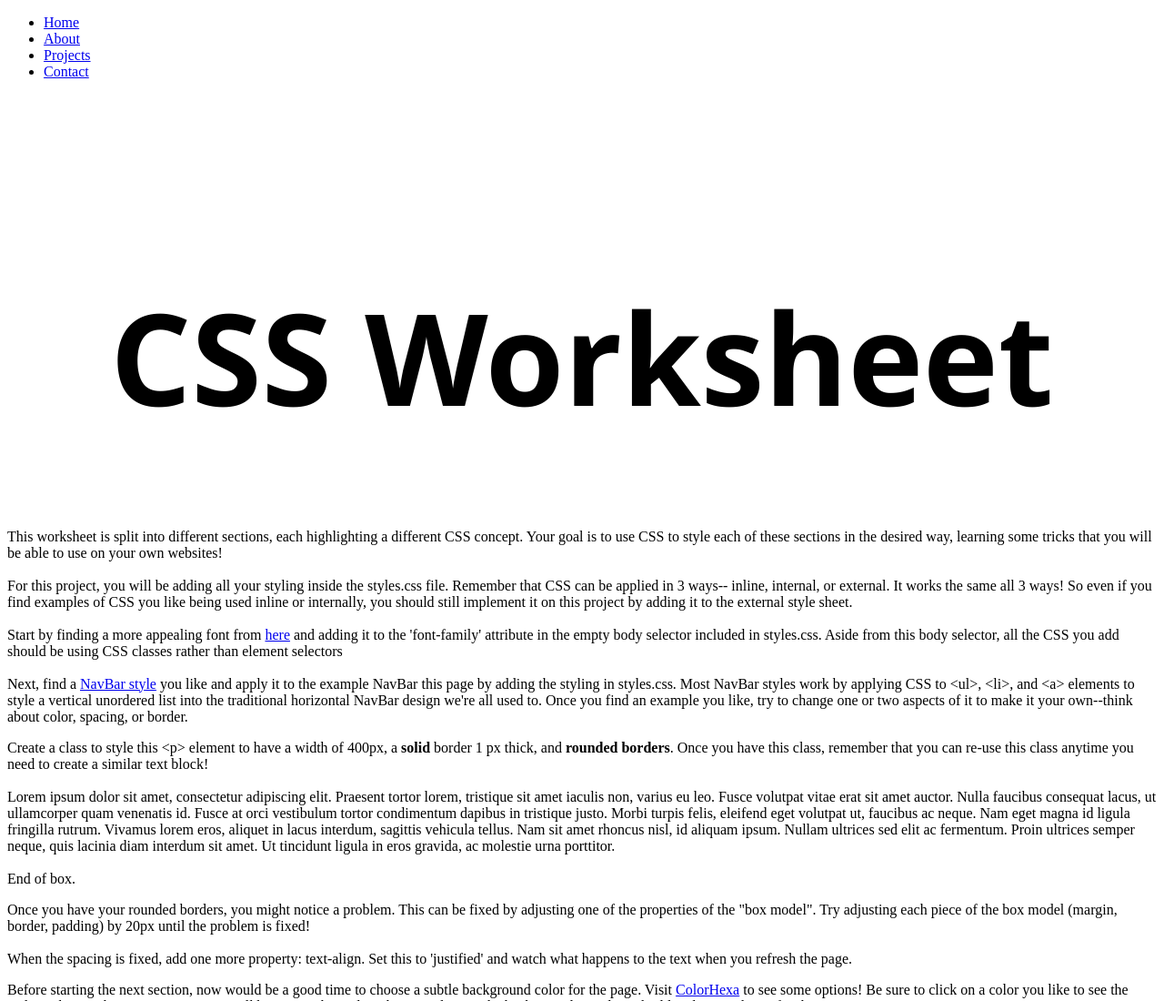
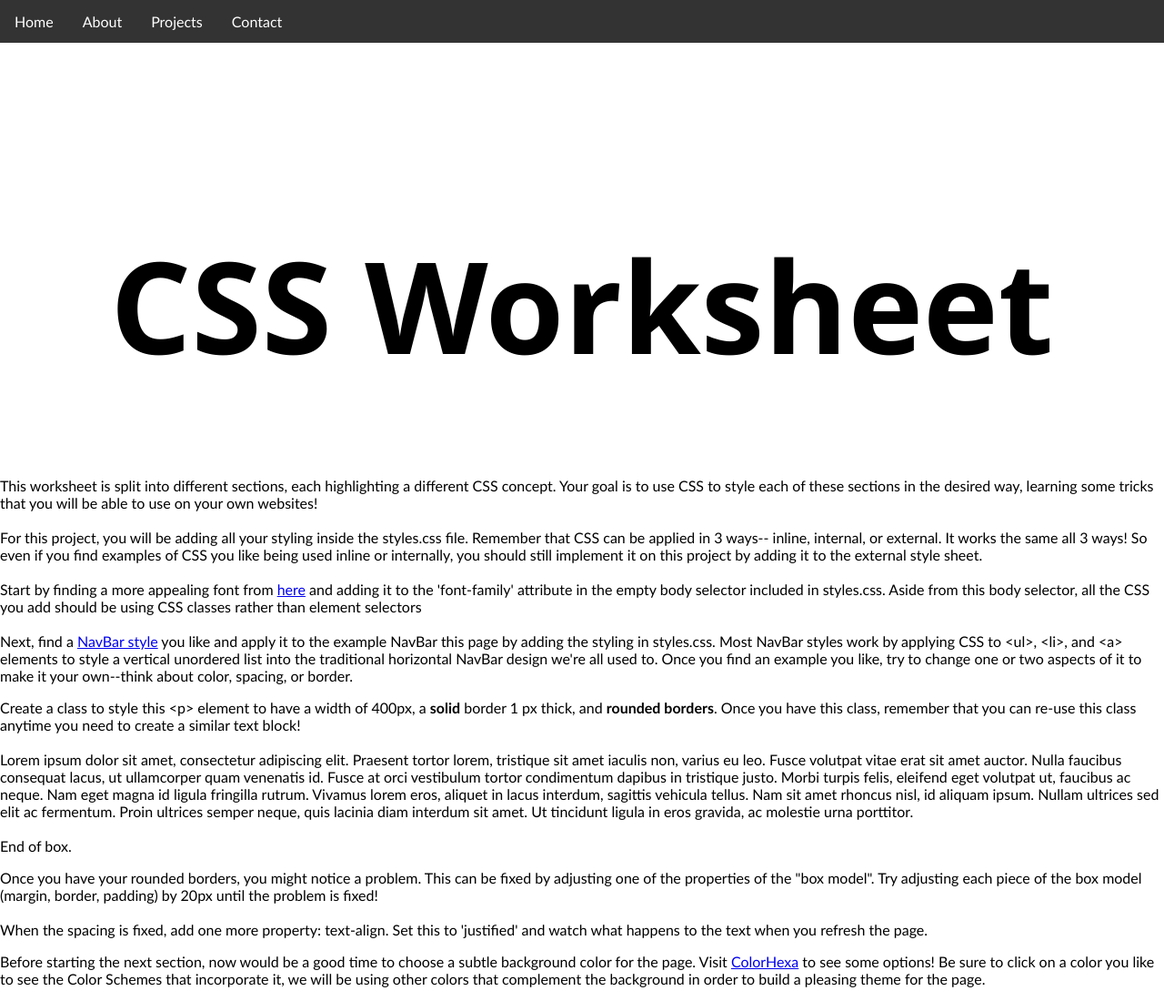
Before and after one commit to Kpun763/CSSWorksheet, a plain HTML site: page index.html in a window 1280 px wide. Shown: the top 1100 px of the page at 91% size. Drawn offline with Linux system fonts and the light colour scheme.

Commit message:
Uploading navbar

```diff
--- a/index.html
+++ b/index.html
@@ -8,7 +8,7 @@
     <title>CSS Worksheet</title>
 </head>
 <body>
-    <nav>
+    <nav class="navbar">
         <ul>
             <li><a href="#">Home</a></li>
             <li><a href="#">About</a></li>
--- a/styles/styles.css
+++ b/styles/styles.css
@@ -17,7 +17,30 @@ header{
 
 /* This will apply any included styles to the body element */
 body{
-
+    font-family: 'Trebuchet MS', sans-serif;
+    margin: 0;
 }
 
 /* Create your own classes below! */
+
+.navbar ul {
+    list-style-type: none;
+    margin: 0;
+    padding: 0;
+    overflow: hidden;
+    background-color: #333;
+  }
+
+
+.navbar li {
+        float: left;
+      }
+
+
+.navbar a {
+        display: block;
+        color: white;
+        text-align: center;
+        padding: 14px 16px;
+        text-decoration: none;
+      }
```
